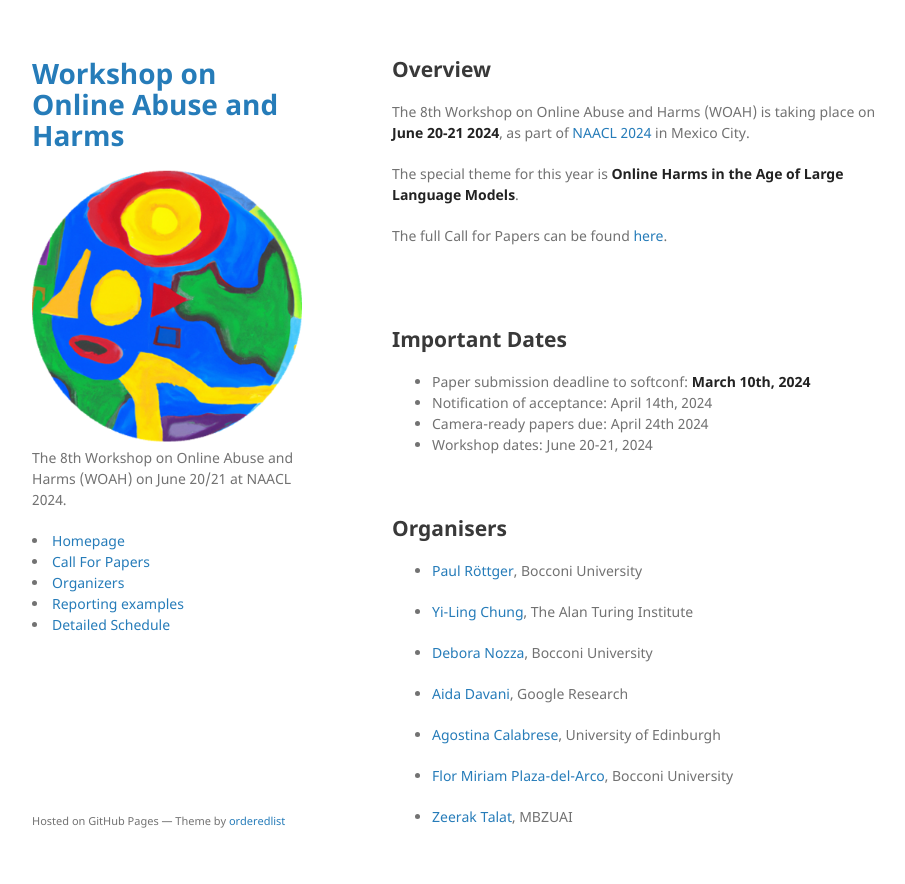
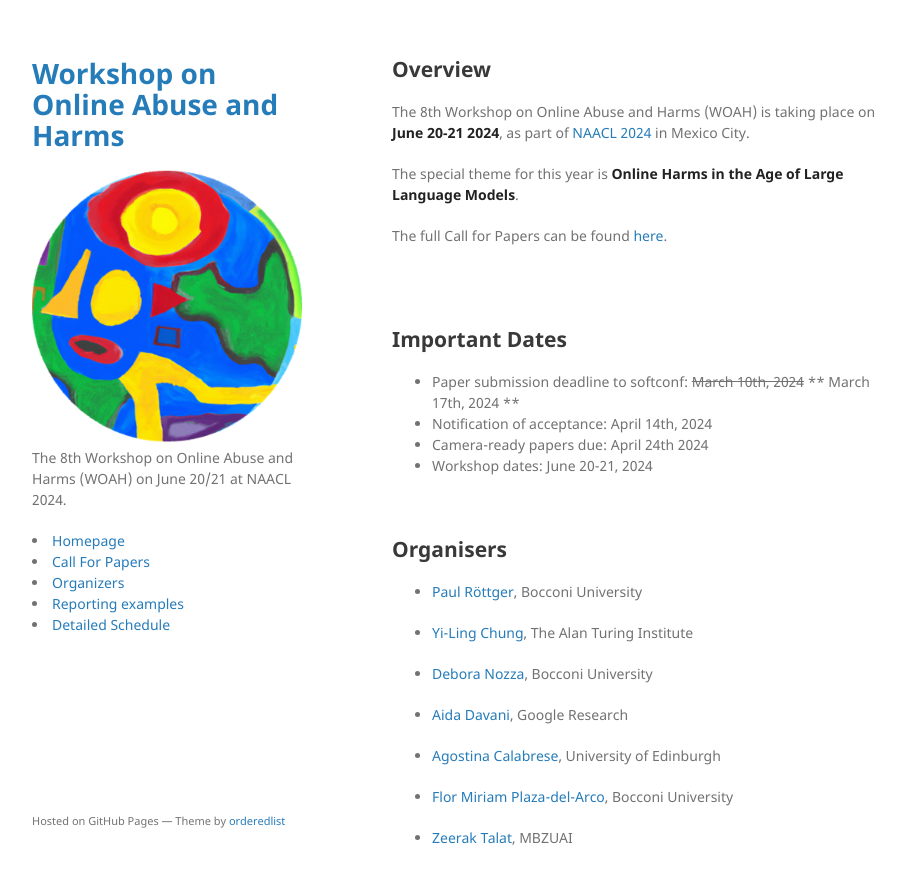
Before and after one commit to fmplaza/woah-workshop.github.io, a Jekyll site: the page built from index.md, in a window 1280 px wide and 900 px high. Shown: the top 884 px of the window, without its empty margins (178-1083 px from the left). Built offline with Jekyll 4.4.1, drawn with Linux system fonts in a browser that asks for light colours.

Commit message:
Update index.md
deadline updated

```diff
--- a/index.md
+++ b/index.md
@@ -14,7 +14,7 @@ The full Call for Papers can be found [here](https://www.workshopononlineabuse.c
 <br/><br/>
 
 ## Important Dates
-- Paper submission deadline to softconf: **March 10th, 2024**<br/>
+- Paper submission deadline to softconf: <s>March 10th, 2024</s> ** March 17th, 2024 **<br/>
 - Notification of acceptance: April 14th, 2024<br/>
 - Camera-ready papers due: April 24th 2024<br/>
 - Workshop dates: June 20-21, 2024<br/>
```
